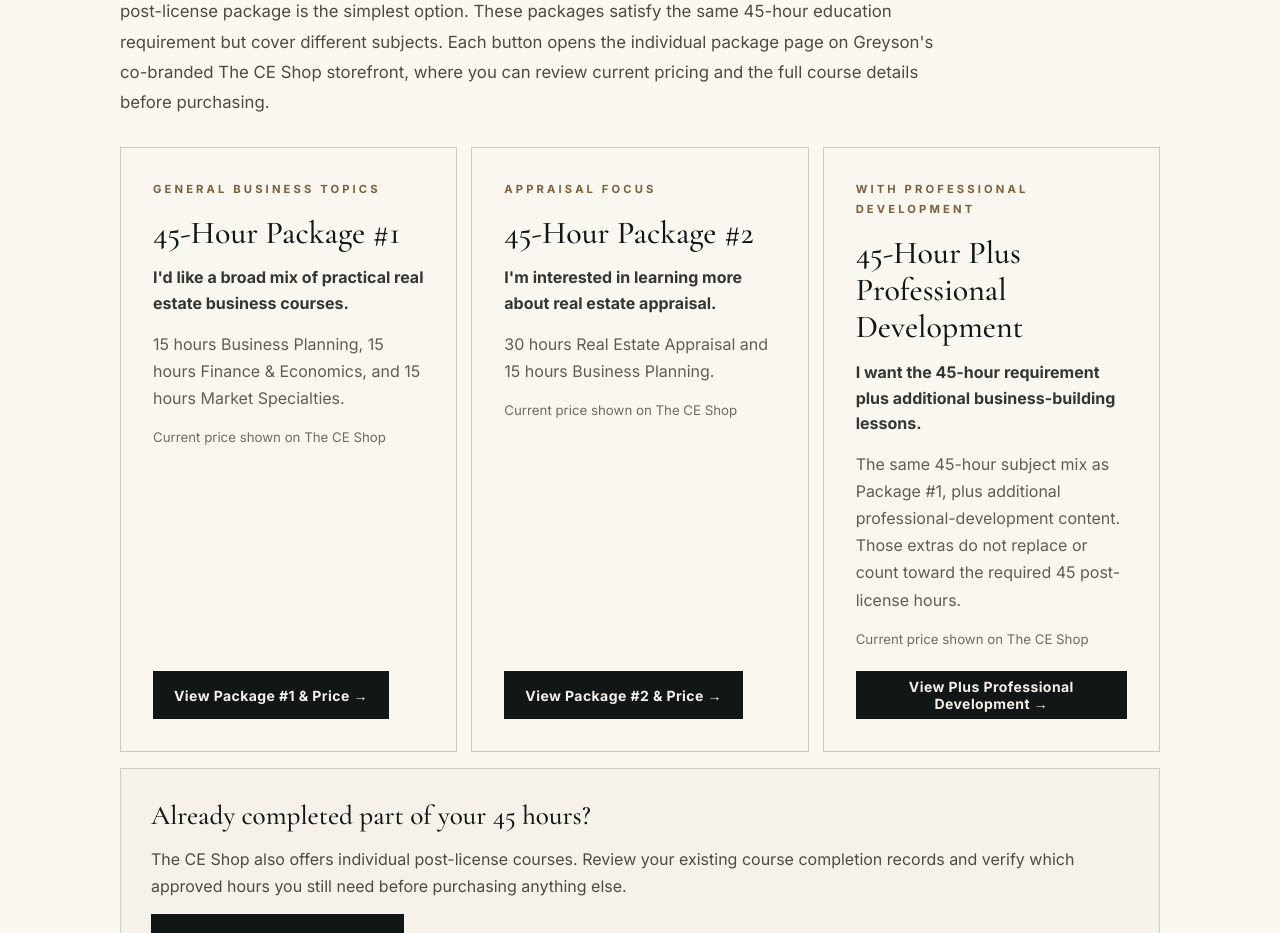
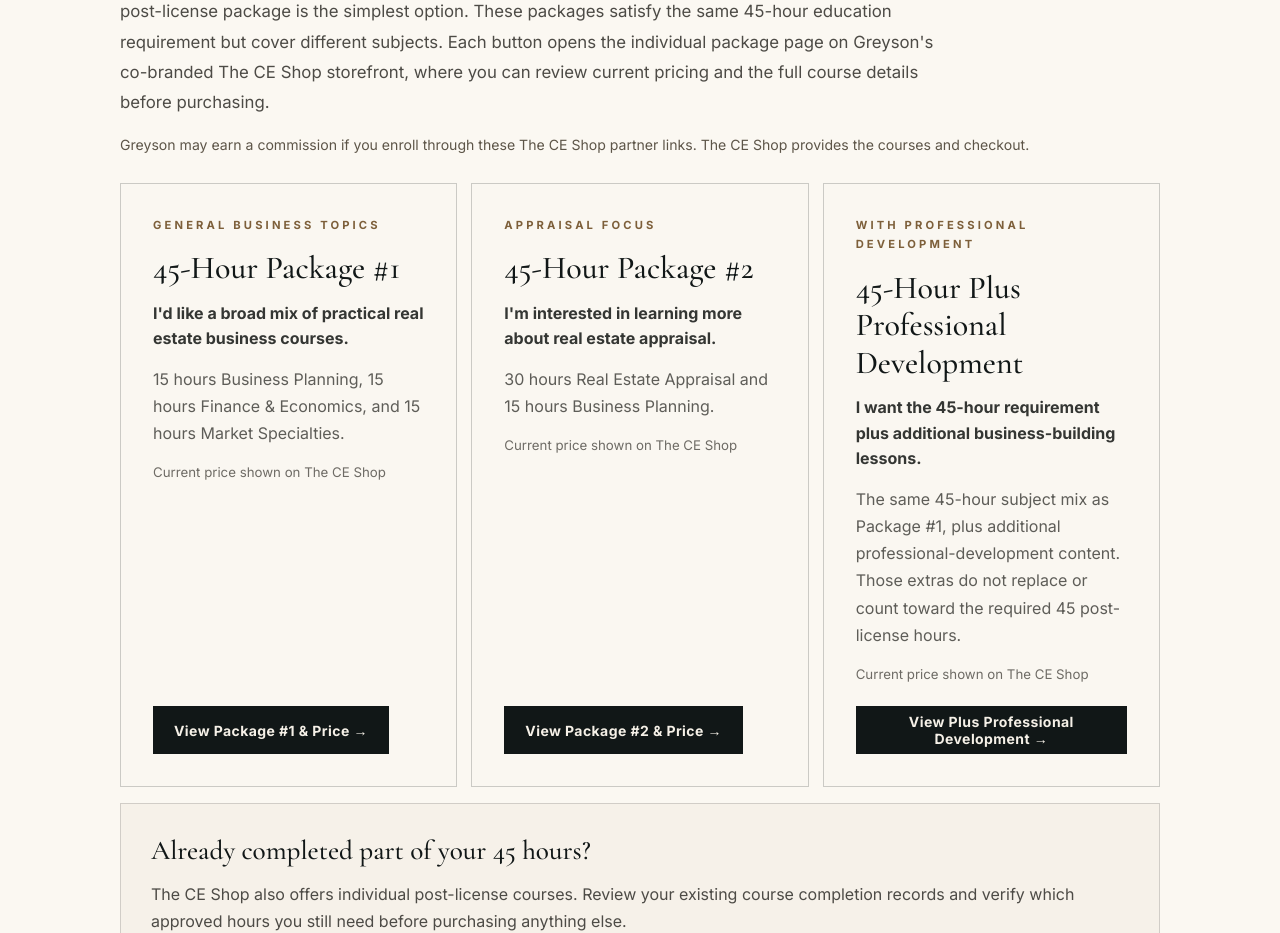
Before and after one commit to BrianLook/Greyson-Institute-Website, a Next.js app: page /florida-45-hour-post-license-requirements in a window 1280 px wide. Shown: the part 1620-2553 px from the top of the page. Built offline with nearby package versions, Linux system fonts and the light colour scheme.

Commit message:
Disclose affiliate compensation before post-license packages

```diff
--- a/components/PostLicensePackageGuide.tsx
+++ b/components/PostLicensePackageGuide.tsx
@@ -120,6 +120,18 @@ export function PostLicensePackageGuide({
         {data.intro} Each button opens the individual package page on
         Greyson&apos;s co-branded The CE Shop storefront, where you can
         review current pricing and the full course details before purchasing.
+      </p>
+
+      <p
+        style={{
+          color: "#5d5548",
+          fontSize: "0.88rem",
+          lineHeight: 1.65,
+          margin: "-14px 0 26px",
+        }}
+      >
+        Greyson may earn a commission if you enroll through these
+        The CE Shop partner links. The CE Shop provides the courses and checkout.
       </p>
 
       <div
```
